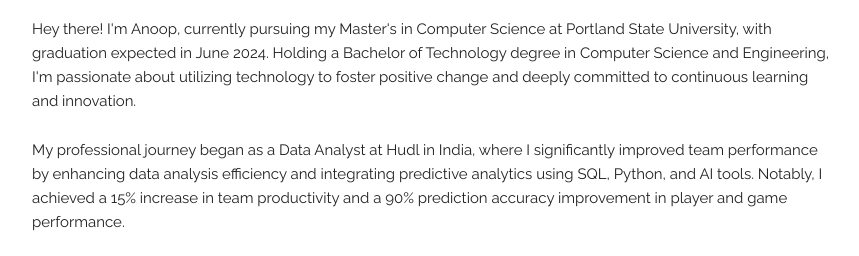
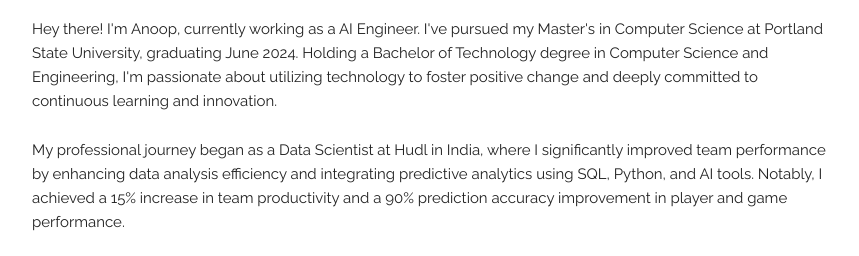
Before and after one commit to anoopreddyyeddula/anoopreddyyeddula.github.io, a plain HTML site: page index.html in a window 1280 px wide. Shown: the part 513-769 px from the top of the page, without its empty margins (208-1067 px from the left). Drawn offline with Linux system fonts and the light colour scheme.

Commit message:
Update index.html

```diff
--- a/index.html
+++ b/index.html
@@ -129,12 +129,10 @@ function unhide(divID) {
   <span class="anchor" id="bio"></span>
   <h4>Bio</h4>
   <p>
-    Hey there! I'm Anoop, currently pursuing my Master's in Computer Science at Portland State University, with graduation expected in June 2024. Holding a Bachelor of Technology degree in Computer Science and Engineering, I'm passionate about utilizing technology to foster positive change and deeply committed to continuous learning and innovation.
-
-
+    Hey there! I'm Anoop, currently working as a AI Engineer. I've pursued my Master's in Computer Science at Portland State University, graduating June 2024. Holding a Bachelor of Technology degree in Computer Science and Engineering, I'm passionate about utilizing technology to foster positive change and deeply committed to continuous learning and innovation.
   </p>
   <p>
-    My professional journey began as a Data Analyst at Hudl in India, where I significantly improved team performance by enhancing data analysis efficiency and integrating predictive analytics using SQL, Python, and AI tools. Notably, I achieved a 15% increase in team productivity and a 90% prediction accuracy improvement in player and game performance.
+    My professional journey began as a Data Scientist at Hudl in India, where I significantly improved team performance by enhancing data analysis efficiency and integrating predictive analytics using SQL, Python, and AI tools. Notably, I achieved a 15% increase in team productivity and a 90% prediction accuracy improvement in player and game performance.
   </p>
   <p>
     I'm enthusiastic about leveraging my skills through various projects, demonstrating my dedication to innovation, problem-solving, and continuous growth. Feel free to connect with me on LinkedIn to learn more about my journey!
```
